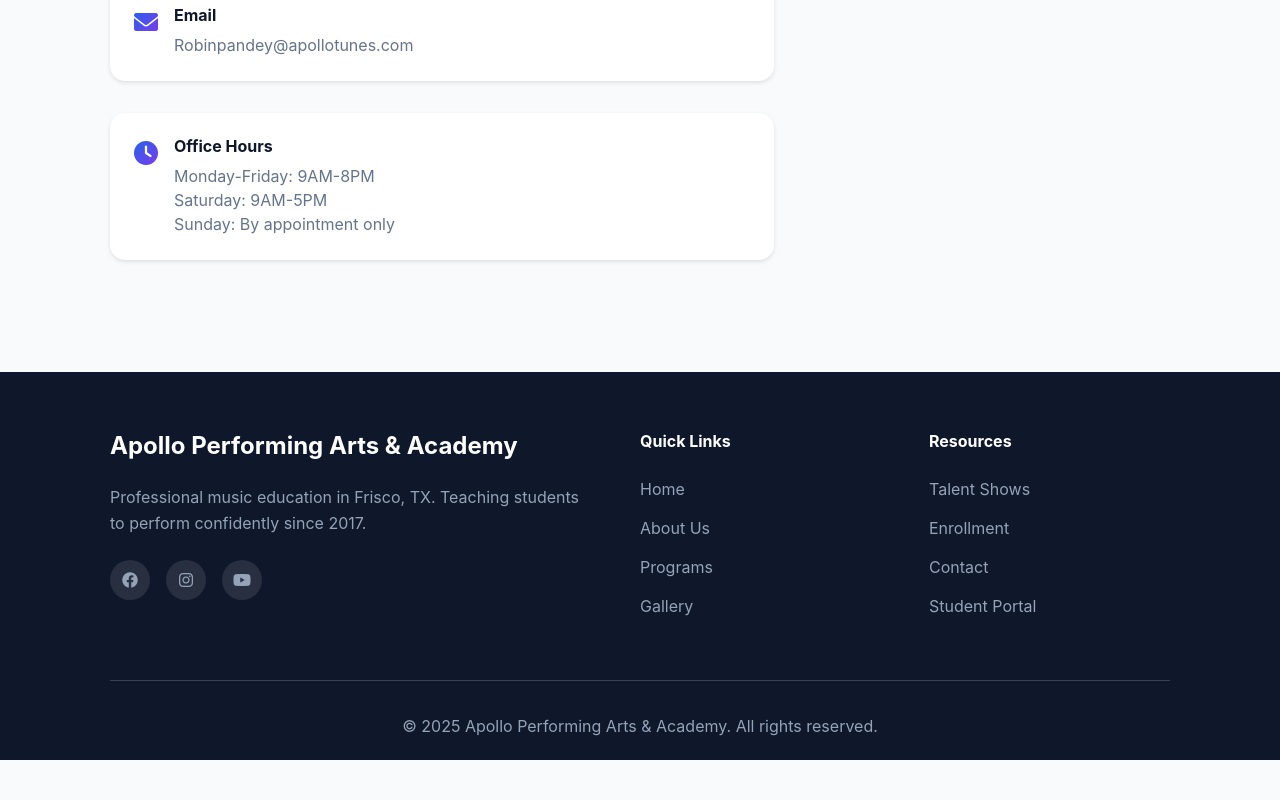
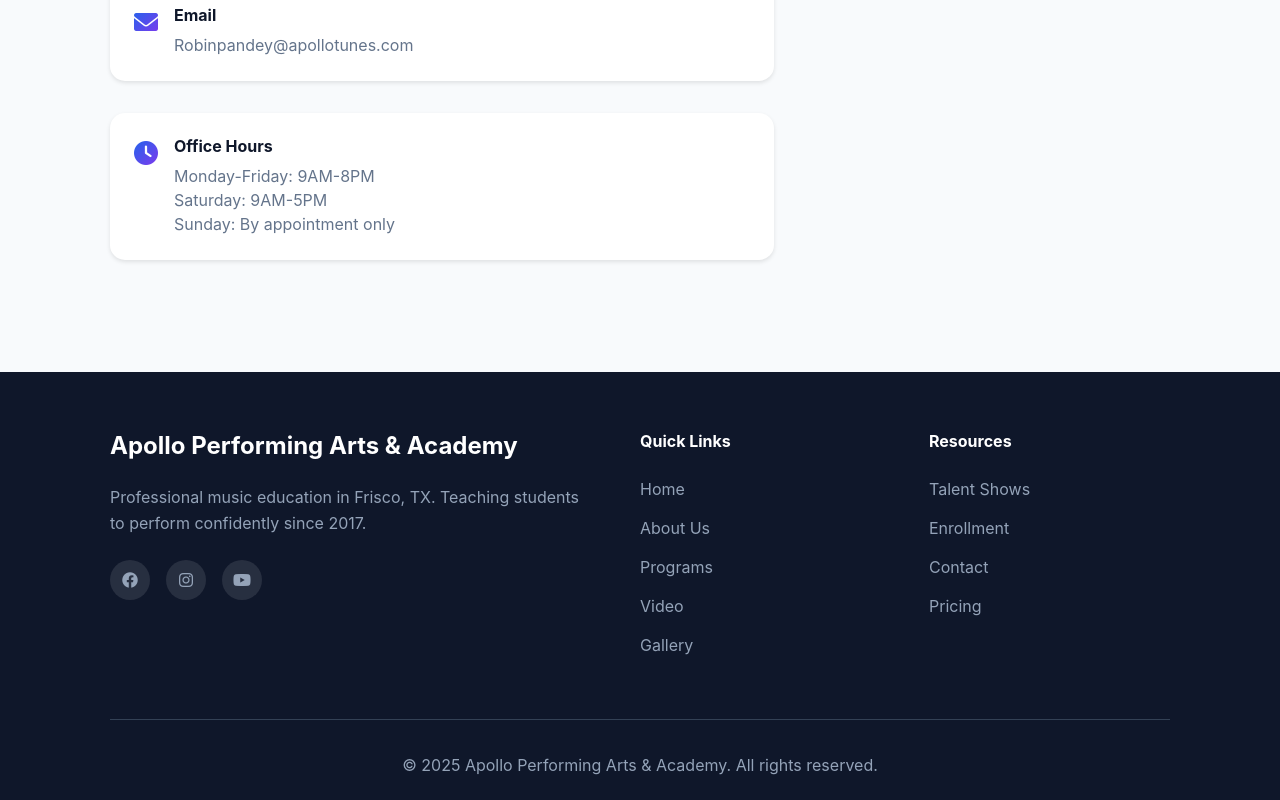
Before and after one commit to Apolloat2022/ApolloPerformingArts, a React (Vite) app: page / in a window 1280 px wide. Shown: the part 6924-7724 px from the top of the page. Before the commit the page ends 7684 px from the top, so only its background shows below. Built offline with nearby package versions, Linux system fonts and the light colour scheme.

Commit message:
Update Footer.tsx

```diff
--- a/src/components/Footer.tsx
+++ b/src/components/Footer.tsx
@@ -9,9 +9,15 @@ const Footer: React.FC = () => {
             <h3>Apollo Performing Arts & Academy</h3>
             <p>Professional music education in Frisco, TX. Teaching students to perform confidently since 2017.</p>
             <div className="social-links">
-              <a href="#"><i className="fab fa-facebook"></i></a>
-              <a href="#"><i className="fab fa-instagram"></i></a>
-              <a href="#"><i className="fab fa-youtube"></i></a>
+              <a href="https://www.facebook.com/ApolloPerformingArtsandAcademy/" target="_blank" rel="noopener noreferrer">
+                <i className="fab fa-facebook"></i>
+              </a>
+              <a href="https://www.instagram.com/apollo.performingarts/" target="_blank" rel="noopener noreferrer">
+                <i className="fab fa-instagram"></i>
+              </a>
+              <a href="https://www.youtube.com/@HumanExpressiontv" target="_blank" rel="noopener noreferrer">
+                <i className="fab fa-youtube"></i>
+              </a>
             </div>
           </div>
           <div className="footer-section">
@@ -20,6 +26,7 @@ const Footer: React.FC = () => {
               <li><a href="#home">Home</a></li>
               <li><a href="#about">About Us</a></li>
               <li><a href="#programs">Programs</a></li>
+              <li><a href="#video">Video</a></li>
               <li><a href="#gallery">Gallery</a></li>
             </ul>
           </div>
@@ -29,7 +36,7 @@ const Footer: React.FC = () => {
               <li><a href="#talent-show">Talent Shows</a></li>
               <li><a href="#enrollment">Enrollment</a></li>
               <li><a href="#contact">Contact</a></li>
-              <li><a href="#">Student Portal</a></li>
+              <li><a href="#pricing">Pricing</a></li>
             </ul>
           </div>
         </div>
```
